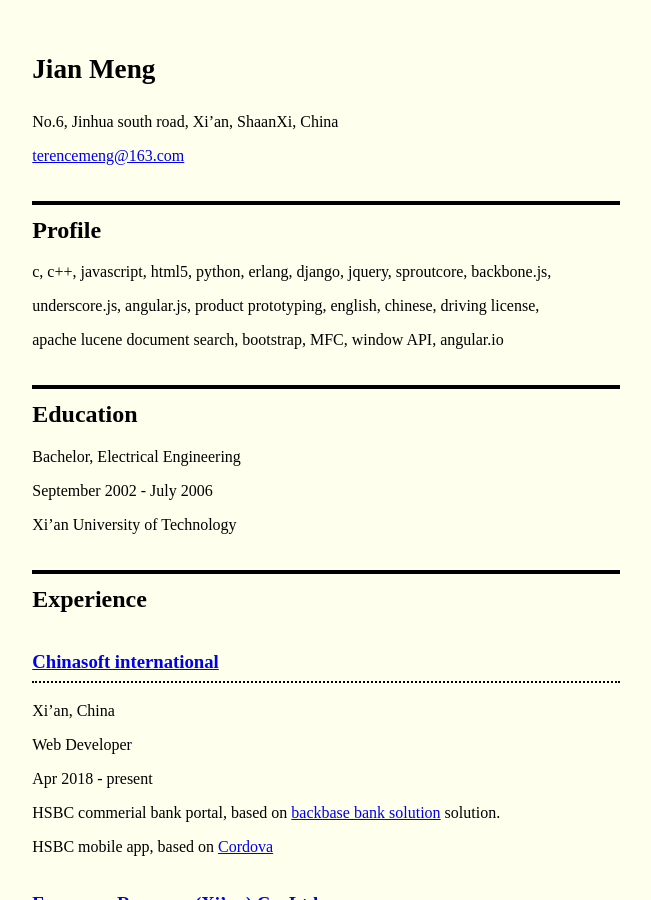
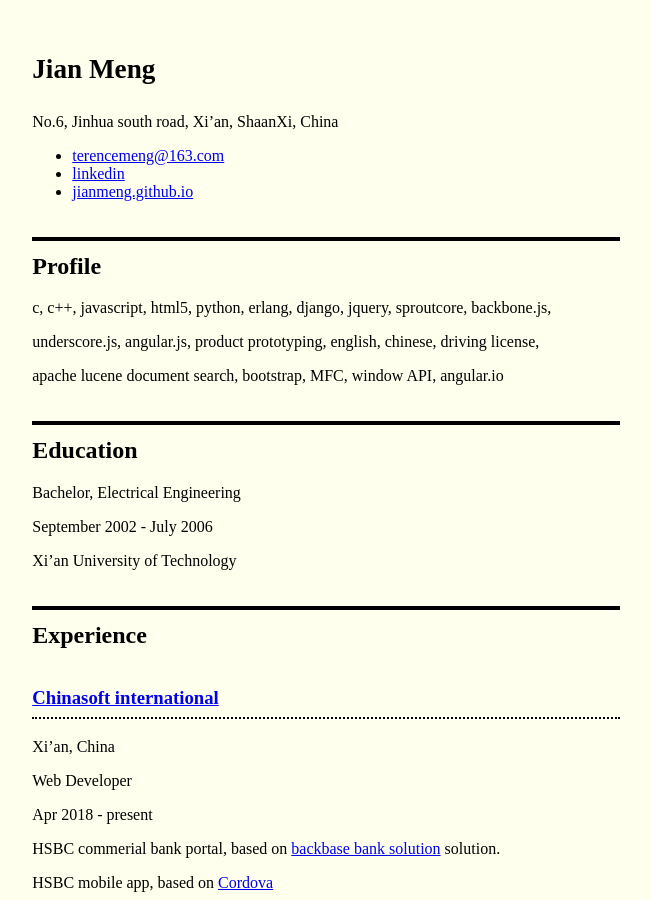
Before and after one commit to JianMeng/jianmeng.github.com, a Jekyll site: the page built from _posts/2013-01-08-Resume-EN.md, in a window 1280 px wide and 900 px high. Shown: the whole window, without its empty margins (314-965 px from the left). Built offline with Jekyll 4.4.1, drawn with Linux system fonts in a browser that asks for light colours.

Commit message:
add blog addr in resume

```diff
--- a/_posts/2013-01-08-Resume-EN.md
+++ b/_posts/2013-01-08-Resume-EN.md
@@ -9,8 +9,9 @@ fuzzydate: January 2013
 
  No.6, Jinhua south road, Xi'an, ShaanXi, China
 
- <terencemeng@163.com>
-
+* <terencemeng@163.com>
+* [linkedin](http://www.linkedin.com/pub/jian-meng/41/927/449)
+* [jianmeng.github.io](https://jianmeng.github.io)
 
 ## Profile
 
```
Also changed, not shown: _posts/2013-01-04-Resume-CN.md (+1 -0 lines), _posts/2021-02-20-poka-yoke-update-firmware.md (+2 -0 lines).
